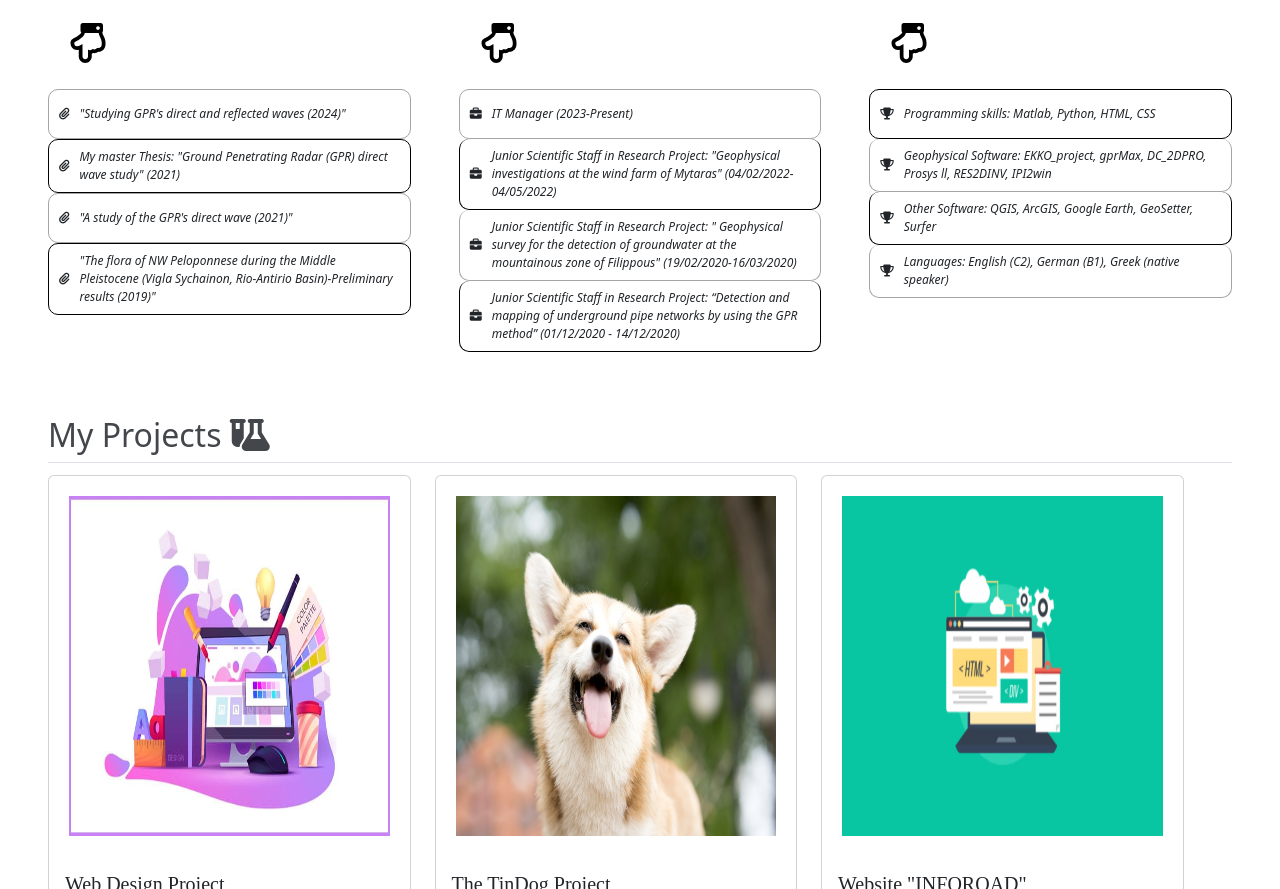
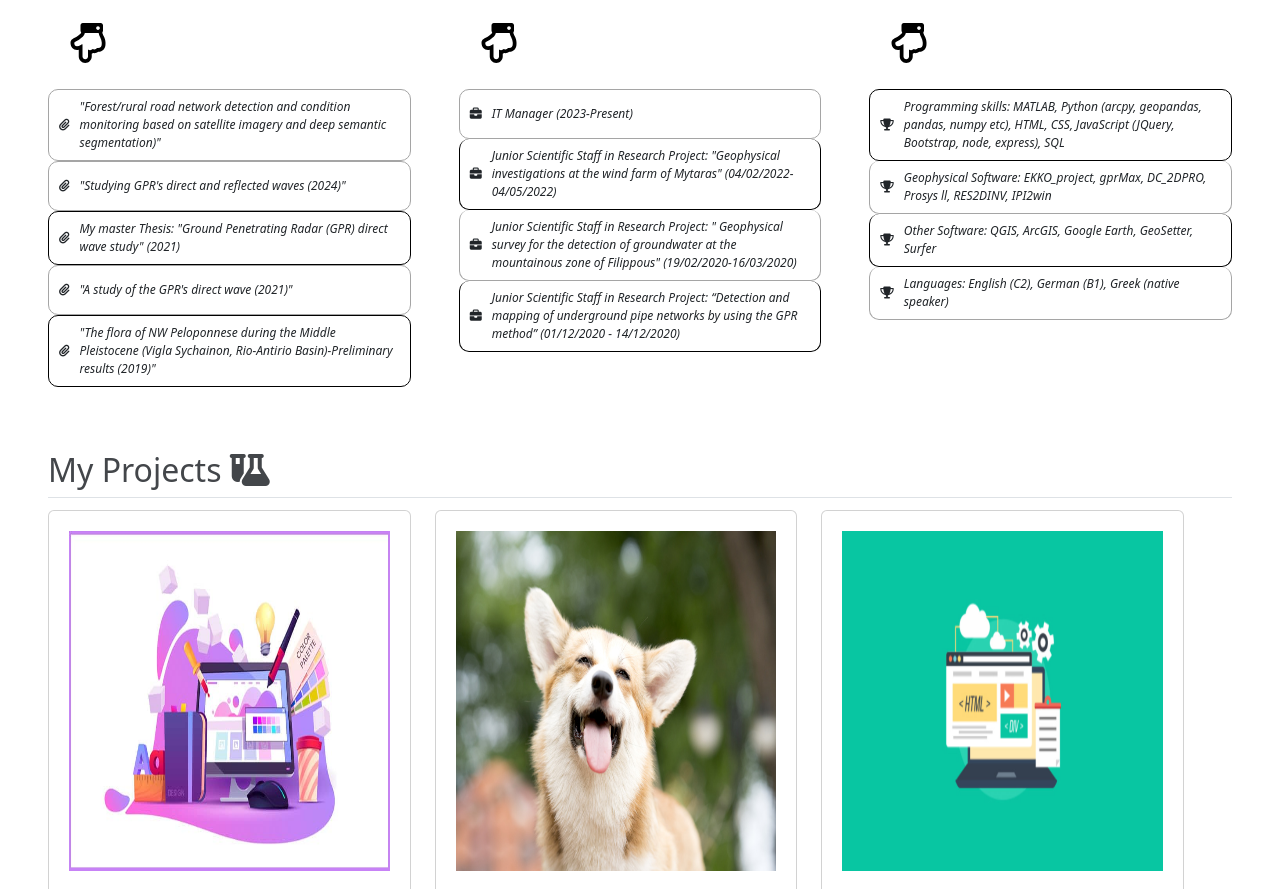
Before and after one commit to eleni-tkm/PersonalWebsite, a plain HTML site: page index.html in a window 1280 px wide. Shown: the part 896-1785 px from the top of the page. Drawn offline with nearby package versions, Linux system fonts and the light colour scheme; a web font is replaced by a local one.

Commit message:
Update index.html

```diff
--- a/index.html
+++ b/index.html
@@ -150,6 +150,11 @@
   <div class="row g-5 pt-1 pb-1 row-cols-1 row-cols-md-3 row-cols-lg-3">
     <div class="feature col">
               <ul class="list-group">
+	 <a href="https://isprs-annals.copernicus.org/articles/X-4-W4-2024/81/2024/"  style="text-decoration: none !important;"><li class="list-group-item d-flex align-items-center" style="padding-left:0%;border-color: rgb(165, 165, 165) !important; border-radius:10px !important;font-style: italic;"><i class="fa-solid fa-paperclip" style="padding:10px;"></i>
+            "Forest/rural road network detection and condition monitoring based on satellite imagery and deep semantic segmentation)"
+          </li>
+          </a>
+
           <a href="https://onlinelibrary.wiley.com/doi/full/10.1002/nsg.12292"  style="text-decoration: none !important;"><li class="list-group-item d-flex align-items-center" style="padding-left:0%;border-color: rgb(165, 165, 165) !important; border-radius:10px !important;font-style: italic;"><i class="fa-solid fa-paperclip" style="padding:10px;"></i>
             "Studying GPR's direct and reflected waves (2024)"
           </li>
@@ -203,7 +208,7 @@
     <div class="feature col">
               <ul class="list-group">
           <li class="list-group-item d-flex align-items-center" style="padding-left:0%;border-color: rgb(0, 0, 0) !important; border-radius:10px !important;font-style: italic;"><i class="fa-solid fa-trophy" style="padding:10px;"></i>
-            Programming skills: Matlab, Python, HTML, CSS
+            Programming skills: MATLAB, Python (arcpy, geopandas, pandas, numpy etc), HTML, CSS, JavaScript (JQuery, Bootstrap, node, express), SQL
           </li>
 
 
```
